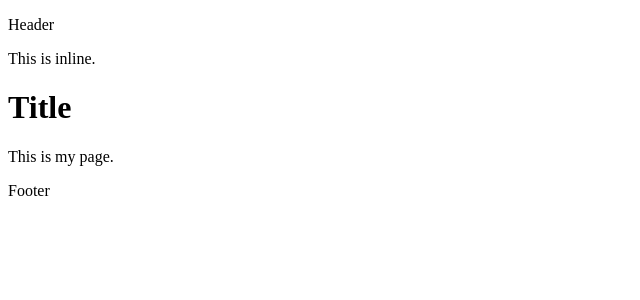
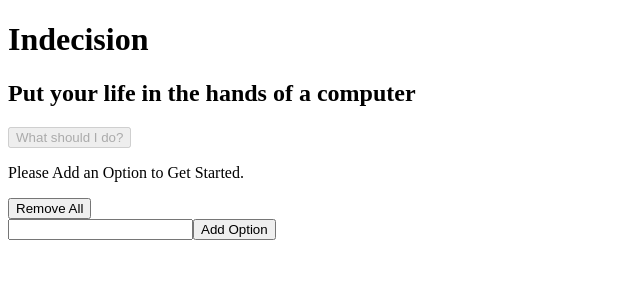
Before and after one commit to ajfleming1/indecision-app, a React app: page / in a window 1280 px wide. Shown: the top 300 px of the page, without its empty margins (0-640 px from the left). Built offline with nearby package versions, Linux system fonts and the light colour scheme.

Commit message:
Chapter 7.3.

```diff
--- a/package.json
+++ b/package.json
@@ -13,16 +13,18 @@
   "devDependencies": {
     "@types/react": "^16.9.34",
     "@types/react-dom": "^16.9.6",
+    "@types/react-modal": "^3.10.5",
     "html-webpack-plugin": "^4.3.0",
     "source-map-loader": "^0.2.4",
     "ts-loader": "^7.0.1",
     "typescript": "^3.8.3",
     "webpack": "^4.43.0",
     "webpack-cli": "^3.3.11",
-    "webpack-dev-server": "^3.10.3"
+    "webpack-dev-server": "^3.11.0"
   },
   "dependencies": {
     "react": "^16.13.1",
-    "react-dom": "^16.13.1"
+    "react-dom": "^16.13.1",
+    "react-modal": "^3.11.2"
   }
 }
--- a/src/@types/IProps.ts
+++ b/src/@types/IProps.ts
@@ -14,6 +14,7 @@ export const initialState = {
     title: "Indecision App",
     subtitle: "Put your life in the hands of a computer",
     options: [] as string[],
+    selectedOption: "" as string | undefined
 }
 
 export type State = Readonly<typeof initialState>;
--- a/src/app.tsx
+++ b/src/app.tsx
@@ -2,19 +2,4 @@ import React from "react";
 import ReactDOM from "react-dom";
 import IndecisionApp from "./components/IndecisionApp";
 
-const Layout = (props: { children: React.ReactNode; }) => (
-    <div>
-        <p>Header</p>
-        {props.children}
-        <p>Footer</p>
-    </div>
-);
-
-const Template = (
-    <div>
-        <h1>Title</h1>
-        <p>This is my page.</p>
-    </div>
-);
-
-ReactDOM.render(<Layout><p>This is inline. {Template}</p></Layout>, document.getElementById("appRoot"));
+ReactDOM.render(<IndecisionApp />, document.getElementById("appRoot"));
--- a/src/components/IndecisionApp.tsx
+++ b/src/components/IndecisionApp.tsx
@@ -4,6 +4,7 @@ import Action from "./Action";
 import Options from "./Options";
 import AddOption from "./AddOption";
 import React from "react";
+import OptionModal from "./OptionModal";
 
 const removeAllOptions = () => ({
     options: [] as string[]
@@ -20,8 +21,14 @@ const addOption = (prevState: State, option: string) => ({
 const pickRandom = (options: string[]) => {
     const randomNum = Math.floor(options.length * Math.random());
     const option = options[randomNum];
-    alert(option);
+    return({
+        selectedOption: option
+    });
 };
+
+const clearSelectedOption = () => ({
+    selectedOption: undefined as string | undefined
+});
 
 class IndecisionApp extends React.Component<DefaultProps, State> {
     static defaultProps = defaultProps;
@@ -29,12 +36,14 @@ class IndecisionApp extends React.Component<DefaultProps, State> {
     readonly state: State = {
         title: initialState.title,
         subtitle: initialState.subtitle,
+        selectedOption: initialState.selectedOption,
         options: this.props.options
     };
 
     handleDeleteOptions = () => this.setState(removeAllOptions);
     handleDeleteOption = (option: string) => { this.setState(prevState => removeOption(prevState, option)); }
-    handlePickOption = () => pickRandom(this.state.options);
+    handlePickOption = () => this.setState(pickRandom(this.state.options));
+    handleCloseModal = () => this.setState(clearSelectedOption);
     handleAddOption = (option: string) => {
         if (!option) {
             return "Enter a valid option.";
@@ -60,6 +69,11 @@ class IndecisionApp extends React.Component<DefaultProps, State> {
                     options={options} />
                 <AddOption
                     optionHandler={this.handleAddOption}
+                />
+
+                <OptionModal
+                    selectedOption={this.state.selectedOption}
+                    closeModal={this.handleCloseModal}
                 />
             </div>
         );
--- /dev/null
+++ b/src/components/OptionModal.tsx
@@ -0,0 +1,17 @@
+import React from "react";
+import Modal from "react-modal";
+
+const OptionModal = (props: { selectedOption: string | undefined, closeModal: () => void  }) => (
+    <Modal
+        isOpen={!!props.selectedOption}
+        ariaHideApp={false}
+        onRequestClose={props.closeModal}
+        contentLabel="Selected Option"
+    >
+        <h3>Selected Option</h3>
+        {props.selectedOption && <p>{props.selectedOption}</p>}
+        <button onClick={props.closeModal}>Okay</button>
+    </Modal>
+);
+
+export default OptionModal;
```
Also changed, not shown: 1 other file (tests, documents, lock files or other folders).
